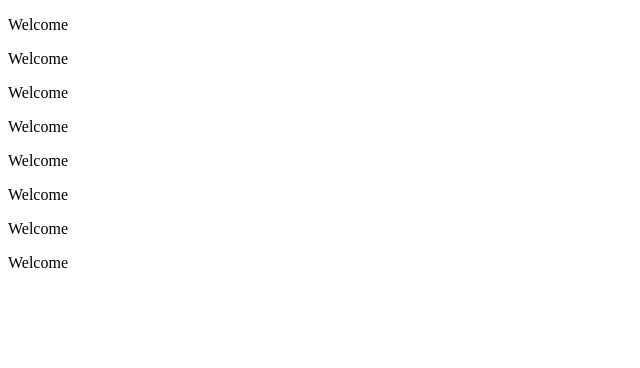
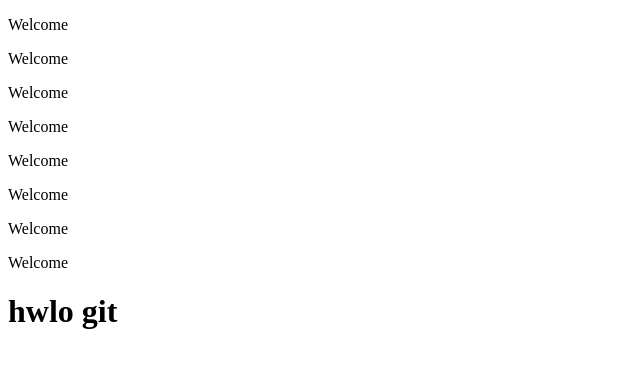
Before and after one commit to VIPCHAND/CropBiddingSystemWebApplication, an Angular app: page / in a window 1280 px wide. Shown: the top 368 px of the page, without its empty margins (0-640 px from the left). Built offline with nearby package versions, Linux system fonts and the light colour scheme.

Commit message:
first branch change

```diff
--- a/src/app/app.component.html
+++ b/src/app/app.component.html
@@ -8,3 +8,5 @@
 <p>Welcome</p>
 <p>Welcome</p>
 <p>Welcome</p>
+
+<h1>hwlo git</h1>
```
